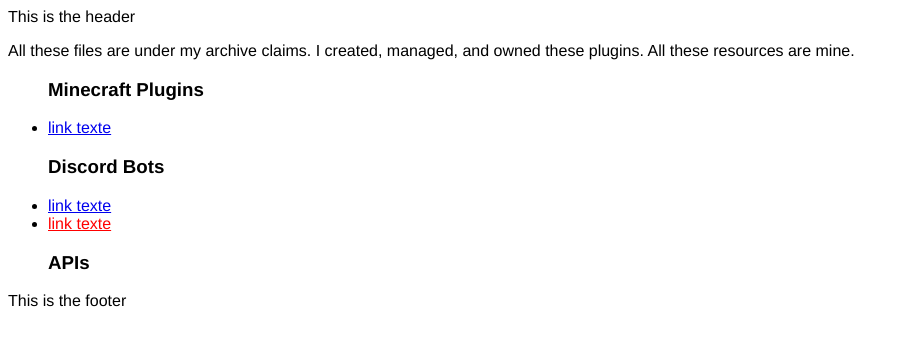
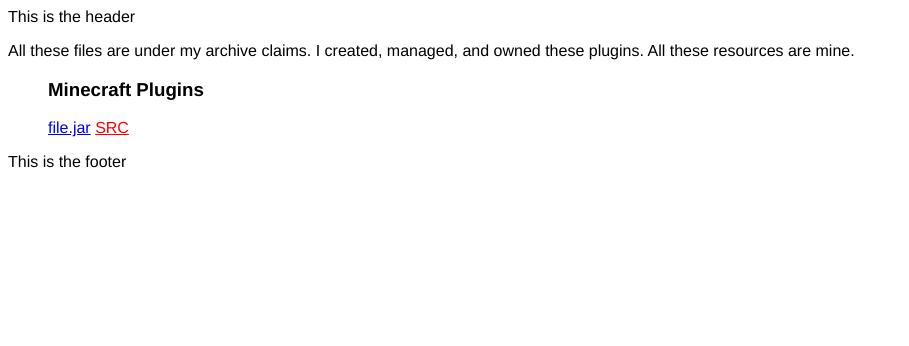
Before and after one commit to GrapeAppleFruit/grapeapplefruit.github.io, a Jekyll site: the page built from item.html, in a window 1280 px wide. Shown: the top 346 px of the page, without its empty margins (0-909 px from the left). Built offline with Jekyll 4.4.1, drawn with Linux system fonts in a browser that asks for light colours.

Commit message:
Update item.html

```diff
--- a/item.html
+++ b/item.html
@@ -1,16 +1,13 @@
 ---
-title: My Archive - Item Page
+title: My Archive - Minecraft Plugins Page
 ---
 <div class="content">
 	<p> All these files are under my archive claims. I created, managed, and owned these plugins. All these resources are mine. </p>
 
 	<ul>
 	<h3> Minecraft Plugins </h3>
-  			<li><a href="url">link texte</a></li>
-	<h3> Discord Bots </h3>
-		<li><a href="url">link texte</a></li>
-		<li><a href="url" style="color:#FF0000";>link texte</a></li>
-	<h3> APIs </h3>
+  			<a href="url">file.jar</a>
+			<a href="url" style="color:#FF0000";>SRC</a>
 
 </ul>
 
```
